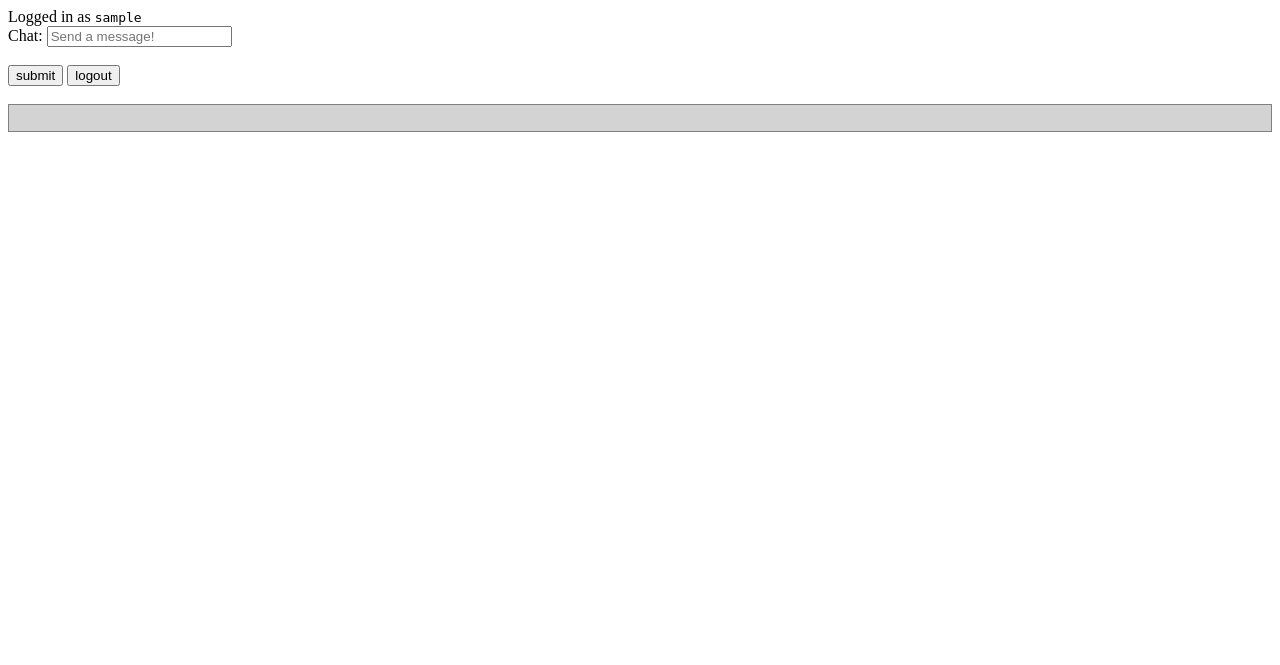
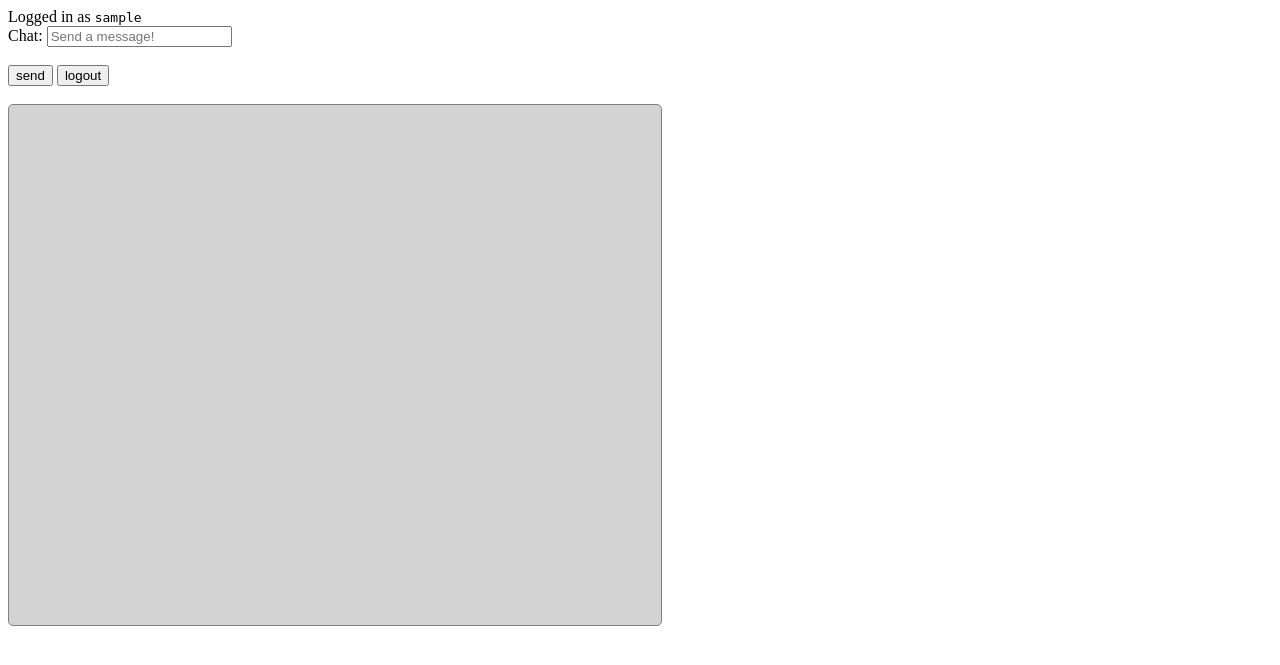
Before and after one commit to 12944qwerty/chat, a Flask app: page / in a window 1280 px wide. Shown: the top 665 px of the page. Run offline with Flask 3, Linux system fonts and the light colour scheme; the visitor is signed in with stand-in values (Sample User, id 1); some libraries are stand-ins or nearby versions.

Commit message:
somewhat prettier chat

```diff
--- a/main.py
+++ b/main.py
@@ -10,11 +10,14 @@ from dotenv import load_dotenv
 load_dotenv()
 
 DEBUG = True
+SECRET = os.environ.get("SECRET")
+DATABASE_URI = os.environ.get("DATABASE_URI")
+JOIN_LEAVE = bool(os.environ.get("JOIN_LEAVE"))
 
 app = Flask(__name__)
 db = SQLAlchemy()
-app.config["SECRET_KEY"] = os.environ.get("SECRET")
-app.config["SQLALCHEMY_DATABASE_URI"] = os.environ.get("DATABASE_URI")
+app.config["SECRET_KEY"] = SECRET
+app.config["SQLALCHEMY_DATABASE_URI"] = DATABASE_URI
 db.init_app(app)
 
 socket = SocketIO(app, sync_mode=None)
@@ -79,6 +82,8 @@ def signUpPage():
             return render_template("signup.html", error="Username is required")
         elif not password:
             return render_template("signup.html", error="Password is required")
+        elif len(password) < 7:
+            return render_template("signup.html", error="Passwords should be more than 6 characters")
         elif not pwdrepeat:
             return render_template("signup.html", error="Repeat password is required")
         elif password != pwdrepeat:
@@ -104,17 +109,19 @@ def logoutPage():
 
 @socket.on("disconnect")
 def disconnect():
-    socket.emit("update user", {
-        "username": active[request.sid],
-        "type": "left",
-        "time": int(time.time() * 1000)
-    })
+    if JOIN_LEAVE:
+        socket.emit("update user", {
+            "username": active[request.sid],
+            "type": "left",
+            "time": int(time.time() * 1000)
+        })
     del active[request.sid]
 
 @socket.on("handle user")
 def new_user(payload):
     active[request.sid] = payload["username"]
-    socket.emit("update user", payload)
+    if JOIN_LEAVE:
+        socket.emit("update user", payload)
 
 @socket.on("send message")
 def new_message(payload):
--- /dev/null
+++ b/static/chat.css
@@ -0,0 +1,40 @@
+#chatbox {
+    background-color: lightgray;
+    border: 1px solid gray;
+    padding: 10px;
+    height: 500px;
+    width: 50%;
+    overflow: scroll;
+    word-wrap: break-word;
+    border-radius: 5px;
+    text-align: left;
+}
+
+#chatbox div {
+    margin-bottom: 5px;
+    border-radius: 5px;
+    padding: 7px;
+    position: relative;
+}
+
+#chatbox div::before {
+    content: '';
+    border-left: 3px solid gray;
+    top: 0;
+    bottom: 0;
+    left: -3px;
+    position: absolute;
+}
+
+#chatbox div[data-info]::before {
+    content: '';
+    border-left: 3px solid darkslategray;
+    top: 0;
+    bottom: 0;
+    left: -3px;
+    position: absolute;
+}
+
+#chatbox div[data-info] {
+    background-color: rgb(255, 255, 0, 0.1);
+}
--- a/static/chat.js
+++ b/static/chat.js
@@ -1,12 +1,13 @@
-const chatBox = document.getElementById("chatbox").children[0];
+const chatBox = document.getElementById("chatbox");
 function addMessage(time, user, message) {
-    const messageBox = document.createElement("li");
+    const messageBox = document.createElement("div");
     chatBox.appendChild(messageBox);
 
     if (user) {
         messageBox.innerHTML = `${user}: ${message}`;
     } else {
         messageBox.innerHTML = message;
+        messageBox.dataset.info = true;
     }
 
 }
--- a/templates/chat.html
+++ b/templates/chat.html
@@ -3,6 +3,7 @@
     <head>
         <title>Chatroom</title>
         <script src="https://cdnjs.cloudflare.com/ajax/libs/socket.io/4.0.1/socket.io.js" integrity="sha512-q/dWJ3kcmjBLU4Qc47E4A9kTB4m3wuTY7vkFJDTZKjTs8jhyGQnaUrxa0Ytd0ssMZhbNua9hE+E7Qv1j+DyZwA==" crossorigin="anonymous"></script>
+        <link rel="stylesheet" href="{{ url_for('static', filename='chat.css') }}">
         <script type="text/javascript">
             let username;
 
@@ -15,14 +16,12 @@
             <label>Chat: </label>
             <input id="prompt" name="prompt" placeholder="Send a message!"/><br/><br/>
 
-            <input type="submit" name="submit" value="submit"/>
+            <input type="submit" name="send" value="send"/>
             <input type="submit" name="logout" value="logout"/>
         </form><br/>
 
-        <div id="chatbox" style="background-color: lightgray; border: 1px solid gray; padding: 5px;">
-            <ul>
+        <div id="chatbox">
 
-            </ul>
         </div>
 
         <script type="text/javascript">
--- a/templates/signup.html
+++ b/templates/signup.html
@@ -41,6 +41,9 @@
                 } else if (!repeat.value) {
                     error.innerHTML = "Please repeat password";
                     e.preventDefault();
+                } else if (password.value.length < 7) {
+                    error.innerHTML = "Passwords should be more than 6 characters.";
+                    e.preventDefault();
                 } else if (password.value !== repeat.value) {
                     error.innerHTML = "Passwords do not match";
                     e.preventDefault();
```
Also changed, not shown: 1 other file.
